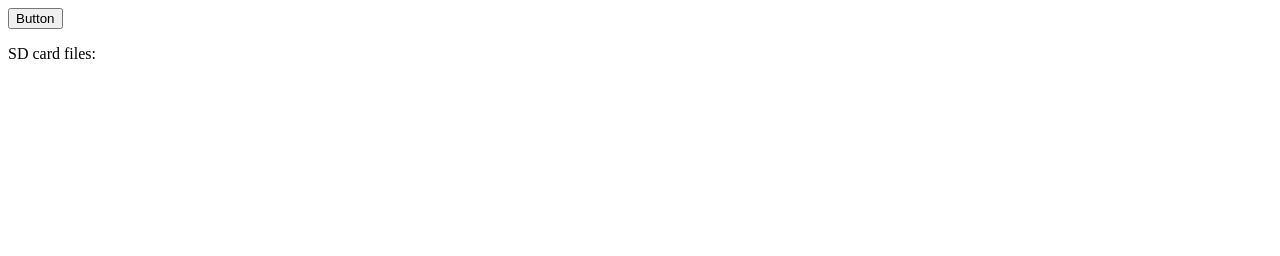
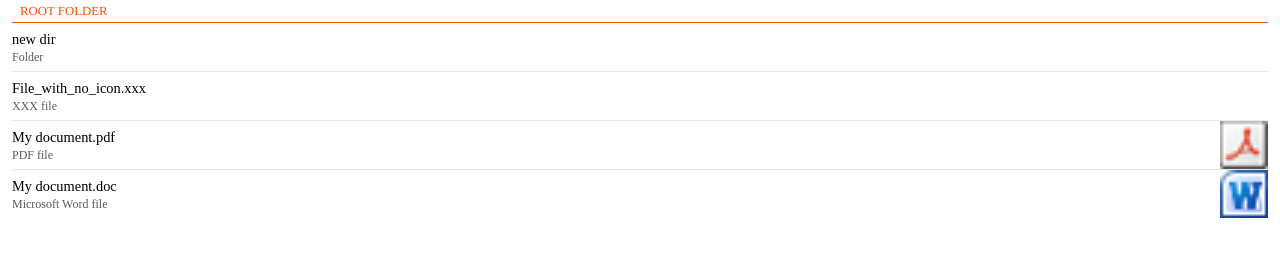
Before and after one commit to greuze/firefoxos-file-explorer, a plain HTML site: page index.html in a window 1280 px wide. Drawn offline with Linux system fonts and the light colour scheme.

Commit message:
Used building blocks list styles, with static mocked data

```diff
--- /dev/null
+++ b/css/file-explorer.css
@@ -0,0 +1,12 @@
+/* ----------------------------------
+ * Lists
+ * ---------------------------------- */
+
+html {
+    font-size: 50%;
+}
+
+body {
+    margin: 0;
+    padding: 0;
+}
--- /dev/null
+++ b/css/lists.css
@@ -0,0 +1,200 @@
+/* ----------------------------------
+ * Lists
+ * ---------------------------------- */
+
+[data-type="list"] {
+    font-weight: 400;
+    padding: 0 1.5rem;
+}
+
+[data-type="list"] ul {
+    list-style: none;
+    margin: 0;
+    padding: 0;
+    overflow: hidden;
+}
+
+[data-type="list"] strong {
+    font-weight: 500;
+}
+
+/* Title divisors */
+[data-type="list"] header {
+    border-bottom: 0.1rem solid #ff4E00;
+    padding: 0.5rem 1rem;
+    margin: 0;
+    font-size: 1.6rem;
+    line-height: 1.8rem;
+    font-weight: normal;
+    color: #ff4E00;
+    text-transform: uppercase;
+}
+
+/* List items */
+[data-type="list"] li {
+    width: 100%;
+    height: 6rem;
+    -moz-box-sizing: border-box;
+    transition: transform 0.3s ease, padding 0.3s ease;
+    border-bottom: solid 0.1rem #e7e7e7;
+    color: #000;
+    margin: 0;
+    display: block;
+    position: relative;
+    z-index: 1;
+}
+
+[data-type="list"] li:last-child {
+    border: none;
+}
+
+/* Pressed State */
+[data-type="list"] li > a {
+    text-decoration: none;
+    color: #000;
+    display: block;
+    height: 6rem;
+    position: relative;
+    border: none;
+    outline: none;
+}
+
+[data-type="list"] li > a:after {
+    content: "";
+    background-color: #b1f1ff;
+    opacity: 0;
+    pointer-events: none;
+    position: absolute;
+    left: 0;
+    top: 0;
+    right: 0;
+    bottom: 0;
+    z-index: 0;
+}
+
+[data-type="list"] li > a:active:after {
+    opacity: 0.6;
+    /* Only transition on 'press', not on 'release' */
+    transition: opacity 0.2s ease;
+}
+
+/* Disabled */
+[data-type="list"] li[aria-disabled="true"] {
+    pointer-events: none;
+    opacity: 0.2;
+    border-color: #888;
+}
+
+/* Graphic content */
+[data-type="list"] aside {
+    float: left;
+    margin: 0 0.5rem 0 0;
+    height: 100%;
+    position: relative;
+    z-index: 2;
+}
+
+[data-type="list"] li > a aside,
+[data-type="list"] li > a aside.icon {
+    background-color: transparent;
+    z-index: -1;
+}
+
+[data-type="list"] aside.pack-end {
+    float: right;
+    margin: 0 0 0 0.5rem;
+    text-align: right;
+}
+
+[data-type="list"] aside.icon {
+    width: 3rem;
+    height: 6rem;
+    background: #fff no-repeat left center / 100% auto;
+    font: 0/0 a;
+    display: block;
+    overflow: hidden;
+}
+
+[data-type="list"] aside img {
+    display: block;
+    overflow: hidden;
+    width: 6rem;
+    height: 6rem;
+    background: transparent center center / cover;
+    position: relative;
+    z-index: 1;
+}
+
+/* Text content */
+[data-type="list"] li p {
+    white-space: nowrap;
+    overflow: hidden;
+    text-overflow: ellipsis;
+    border: none;
+    display: block;
+    margin: 0;
+    color: #5b5b5b;
+    font-size: 1.5rem;
+    line-height: 2rem;
+}
+
+[data-type="list"] li p:first-of-type {
+    font-size: 1.8rem;
+    line-height: 2.2rem;
+    color: #000;
+    padding: 1rem 0 0;
+}
+
+[data-type="list"] li p:only-child,
+[data-type="list"] li p:first-of-type:last-of-type {
+    line-height: 4rem;
+}
+
+[data-type="list"] li p em {
+    font-size: 1.5rem;
+    font-style: normal;
+}
+
+[data-type="list"] li p time {
+    margin-right: 0.3rem;
+    text-transform: uppercase;
+}
+
+/* Checkable content */
+[data-type="list"] li > .pack-checkbox,
+[data-type="list"] li > .pack-radio,
+[data-type="list"] li > .pack-switch {
+    pointer-events: none;
+    position: absolute;
+    top: -0.1rem;
+    bottom: 0;
+    right: 0;
+    left: -4rem;
+    z-index: 1;
+    width: auto;
+    height: auto;
+    border-top: solid 0.1rem #e7e7e7;
+}
+
+[data-type="list"] li > .pack-checkbox input + span,
+[data-type="list"] li > .pack-radio input + span,
+[data-type="list"] li > .pack-switch input + span {
+    left: 0;
+    margin-left: 0;
+}
+
+/* Edit mode */
+[data-type="list"] [data-type="edit"] li {
+    transform: translateX(4rem);
+    padding-left: 0;
+}
+
+[data-type="list"] [data-type="edit"] li > .pack-checkbox,
+[data-type="list"] [data-type="edit"] li > .pack-radio,
+[data-type="list"] [data-type="edit"] li > .pack-switch {
+    pointer-events: auto;
+}
+
+[data-type="list"] [data-type="edit"] li > a:active:after {
+    display: none;
+}
--- a/index.html
+++ b/index.html
@@ -1,13 +1,50 @@
 <!DOCTYPE html>
 <html>
     <head>
-    <title>Check My Battery Level</title>
+        <title>FirefoxOS File Explorer</title>
+
         <meta name="viewport" content="width=device-width" />
+
+        <link href="css/file-explorer.css" rel="stylesheet" type="text/css">
+        <link href="css/lists.css" rel="stylesheet" type="text/css">
+
         <script src="js/jquery-1.10.2.min.js"></script>
         <script src="js/app.js"></script>
     </head>
     <body>
-    <button id="get-battery">Button</button>
-    <p>SD card files: <span id="battery-pct"></span></p>
+        <section data-type="list">
+            <!-- TODO: Generate this list dynamically (with a mock at the beginning) -->
+            <header>Root folder <span id="header-info"></span></header>
+            <ul>
+                <li>
+                    <a href="#">
+                        <p>new dir</p>
+                        <p>Folder</p>
+                    </a>
+                </li>
+                <li>
+                    <p>File_with_no_icon.xxx</p>
+                    <p>XXX file</p>
+                </li>
+                <li>
+                    <aside class="pack-end">
+                        <img alt="placeholder" src="img/pdf_16.png">
+                    </aside>
+                    <a href="#">
+                        <p>My document.pdf</p>
+                        <p>PDF file</p>
+                    </a>
+                </li>
+                <li>
+                    <aside class="pack-end">
+                        <img alt="placeholder" src="img/doc_16.png">
+                    </aside>
+                    <a href="#">
+                        <p>My document.doc</p>
+                        <p>Microsoft Word file</p>
+                    </a>
+                </li>
+            </ul>
+        </section>
     </body>
 </html>
--- a/js/app.js
+++ b/js/app.js
@@ -1,22 +1,28 @@
 $(function() {
-    $("#get-battery").click(function() {
-    	var sdcard = navigator.getDeviceStorage('sdcard');
+    function getUsedSpace(container) {
+        var sdcard = navigator.getDeviceStorage('sdcard');
 
-		var request = sdcard.usedSpace();
+        var request = sdcard.usedSpace();
 
-		request.onsuccess = function () {
-		  // The result is express in bytes, lets turn it into megabytes
-		  var size = this.result / 1000000;
+        request.onsuccess = function () {
 
-          $("#battery-pct").text(Math.round(size));
+            // The result is expressed in bytes, lets turn it into megabytes
+            var size = request.result / 1048576;
 
-		  console.log("The videos on your device use a total of " + size.toFixed(2) + "Mo of space.");
-		}
+            var message = "(" + Math.round(size) + " MB used)";
 
-		request.onerror = function () {
-          $("#battery-pct").text('Error');
+            $(container).text(message);
 
-		  console.warn("Unable to get the space used by videos: " + this.error);
-		}
-    });
+            console.log("The space used is " + size.toFixed(2) + "MB.");
+        };
+
+        request.onerror = function () {
+
+            $(container).text('Error');
+
+            console.warn("Unable to get the used space: " + this.error);
+        };
+    }
+
+    getUsedSpace("#header-info");
 });
```
Also changed, not shown: img/doc_16.png (added), img/pdf_16.png (added), 1 other file. Lines whose indentation alone changed are shown as unchanged.
